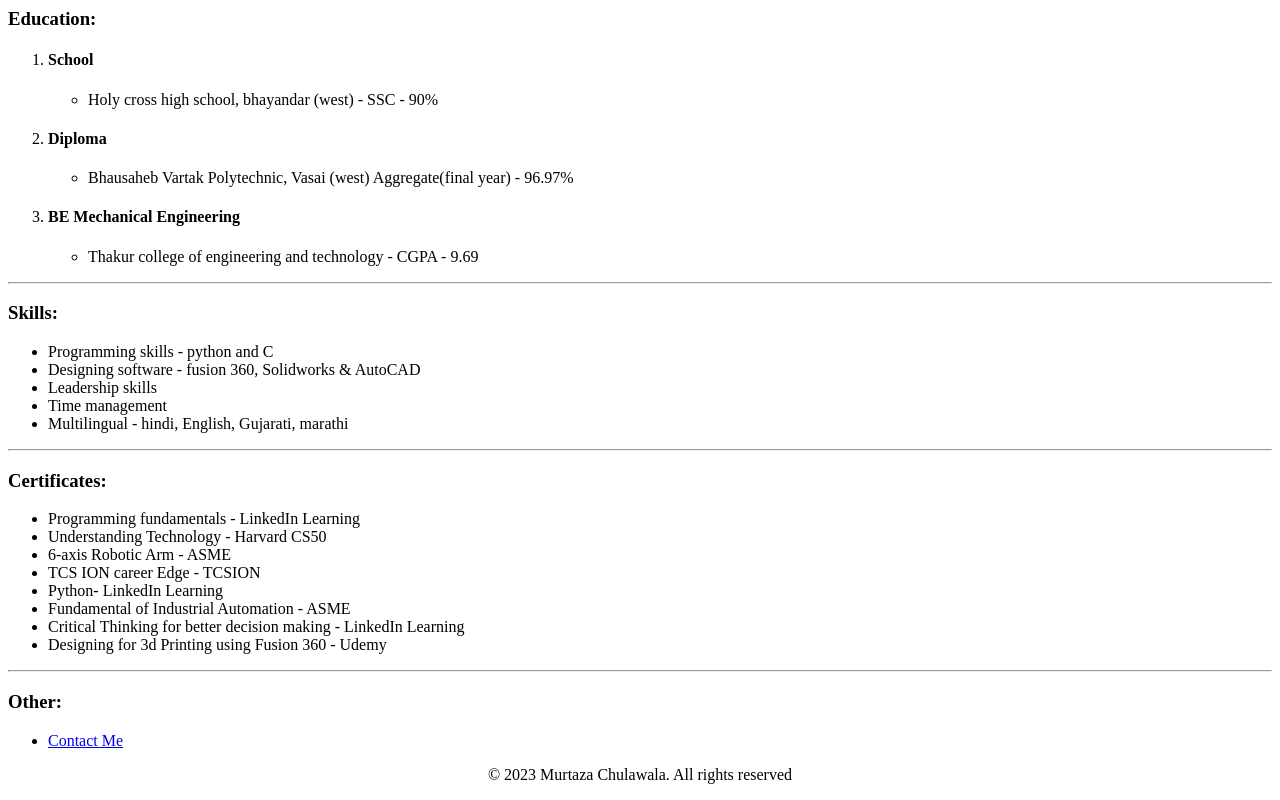
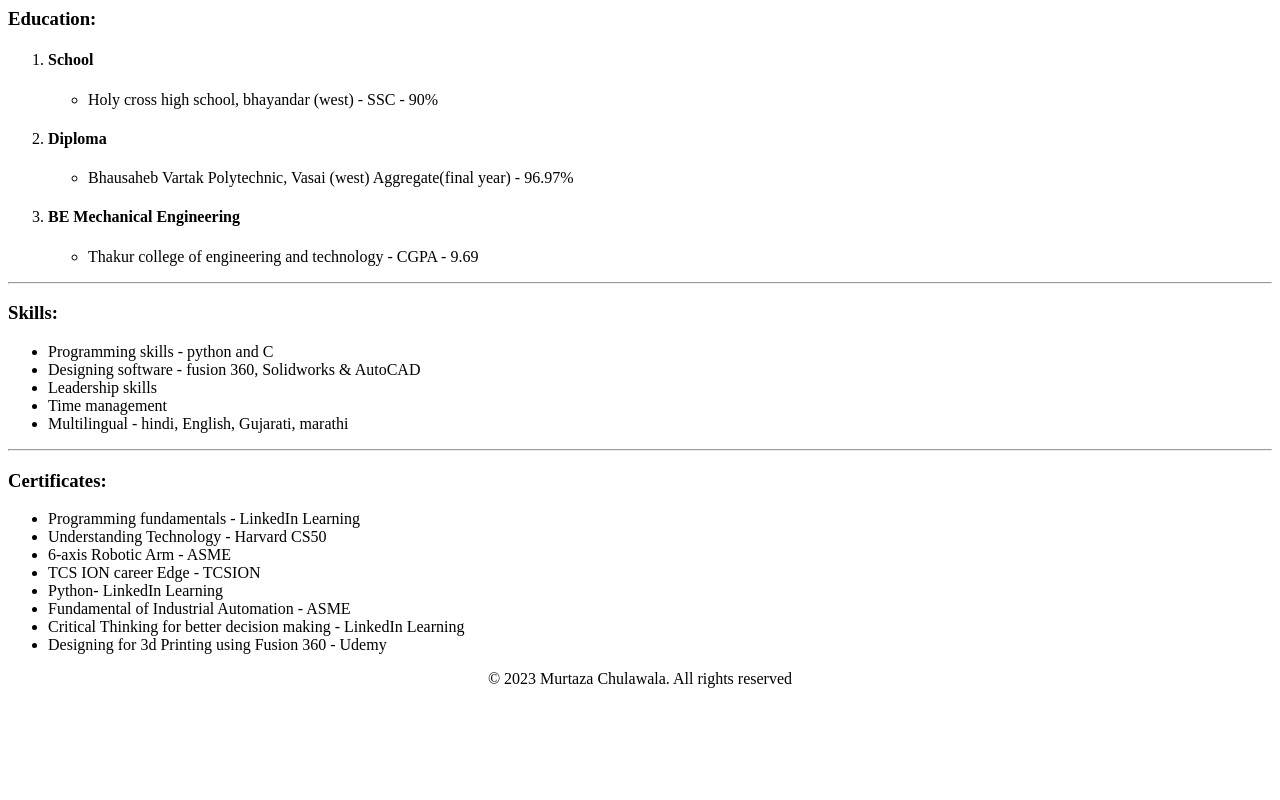
Before and after one commit to MurtazaChulawala/My-Resume, a plain HTML site: page index.html in a window 1280 px wide. Shown: the part 365-1165 px from the top of the page. After the commit the page ends 1069 px from the top, so only its background shows below. Drawn offline with Linux system fonts and the light colour scheme.

Commit message:
Update index.html

```diff
--- a/index.html
+++ b/index.html
@@ -55,11 +55,6 @@
         <li>Critical Thinking for better decision making - LinkedIn Learning</li>
         <li>Designing for 3d Printing using Fusion 360 - Udemy</li>
     </ul>
-    <hr />
-    <h3>Other:</h3>
-    <ul>
-        <li><a href="./public/contact.html">Contact Me</a></li>
-    </ul>
     <footer align="center">
         <p>© 2023 Murtaza Chulawala. All rights reserved</p>
     </footer>
```
